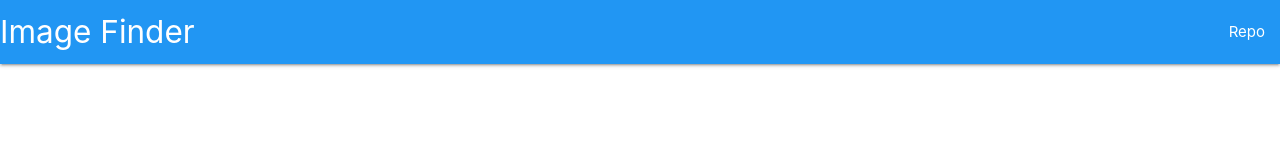
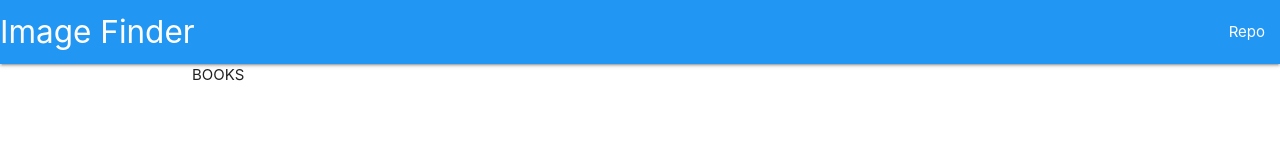
Before and after one commit to the-lensky/flickr-search, a React (Create React App) app: page /imagefinder/bookmarks in a window 1280 px wide. Shown: the top 160 px of the page. Built offline with nearby package versions, Linux system fonts and the light colour scheme.

Commit message:
-add routes

```diff
--- a/package.json
+++ b/package.json
@@ -40,5 +40,8 @@
       "last 1 firefox version",
       "last 1 safari version"
     ]
+  },
+  "devDependencies": {
+    "@types/react-router-dom": "^5.1.7"
   }
 }
--- a/src/App.tsx
+++ b/src/App.tsx
@@ -1,10 +1,23 @@
 import React from 'react'
+import {BrowserRouter as Router, Route, Switch} from 'react-router-dom'
 import './App.css'
+
 import Header from './components/Header'
+import Main from './components/Main'
+import Bookmarks from './components/Bookmarks'
+
 
 function App() {
     return (
-        <Header />
+        <>
+            <Router basename='/imagefinder'>
+                <Header/>
+                <Switch>
+                   <Route exact path='/' component={Main} />
+                   <Route exact path='/bookmarks' component={Bookmarks} />
+                </Switch>
+            </Router>
+        </>
     )
 }
 
--- /dev/null
+++ b/src/components/Bookmarks.tsx
@@ -0,0 +1,11 @@
+import React from 'react'
+
+function Bookmarks() {
+    return (
+        <main className='container content'>
+            <div>BOOKS</div>
+        </main>
+    )
+}
+
+export default Bookmarks
--- /dev/null
+++ b/src/components/Main.tsx
@@ -0,0 +1,11 @@
+import React from 'react'
+
+function Main() {
+    return (
+        <main className='container content'>
+            <div>MAIN</div>
+        </main>
+    )
+}
+
+export default Main
```
Also changed, not shown: 1 other file (tests, documents, lock files or other folders).
